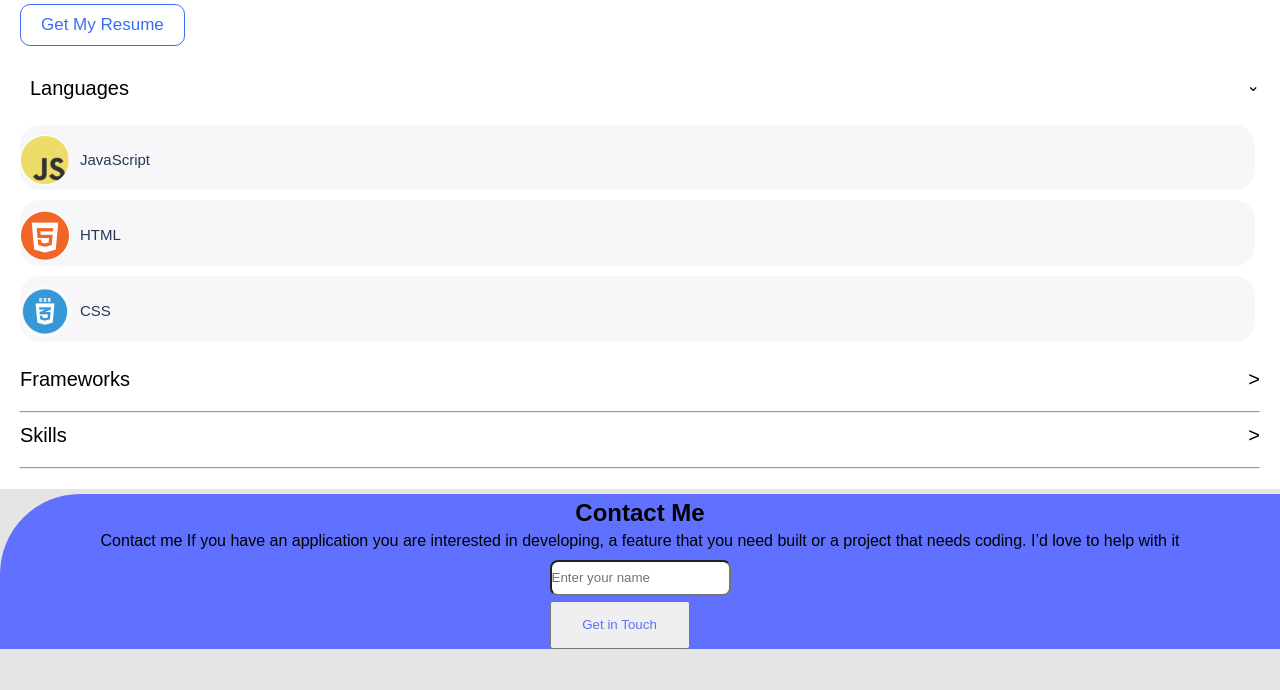
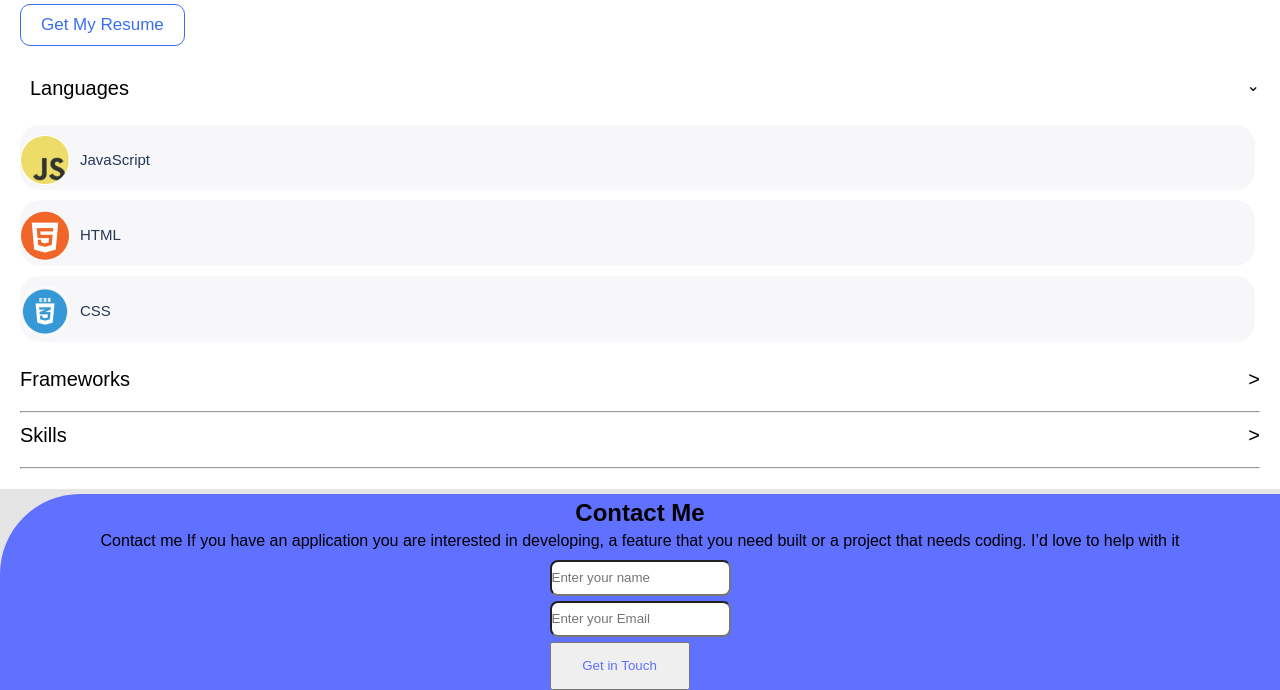
Before and after one commit to lawrahkonwea/My-portfolio, a website: page index.html in a window 1280 px wide. Shown: the part 4398-5088 px from the top of the page. Before the commit the page ends 5047 px from the top, so only its background shows below. Drawn offline with Linux system fonts and the light colour scheme.

Commit message:
Update index.html
in this commit
- add email input in the contact form

```diff
--- a/index.html
+++ b/index.html
@@ -234,9 +234,7 @@
                 If you have an application you are interested in developing, a feature that you need built or a project that needs coding. I’d love to help with it </p>
         <form action="https://formspree.io/f/xgeqpkgk" method="post">
             <input type="text" name="text" id="text" placeholder="Enter your name" maxlength="30" required>
-
-
-
+            <input type="email" name="email" id="email" placeholder="Enter your Email" maxlength="30" required>
 
             <button class="form-btn">Get in Touch</button>
         </form>
```
